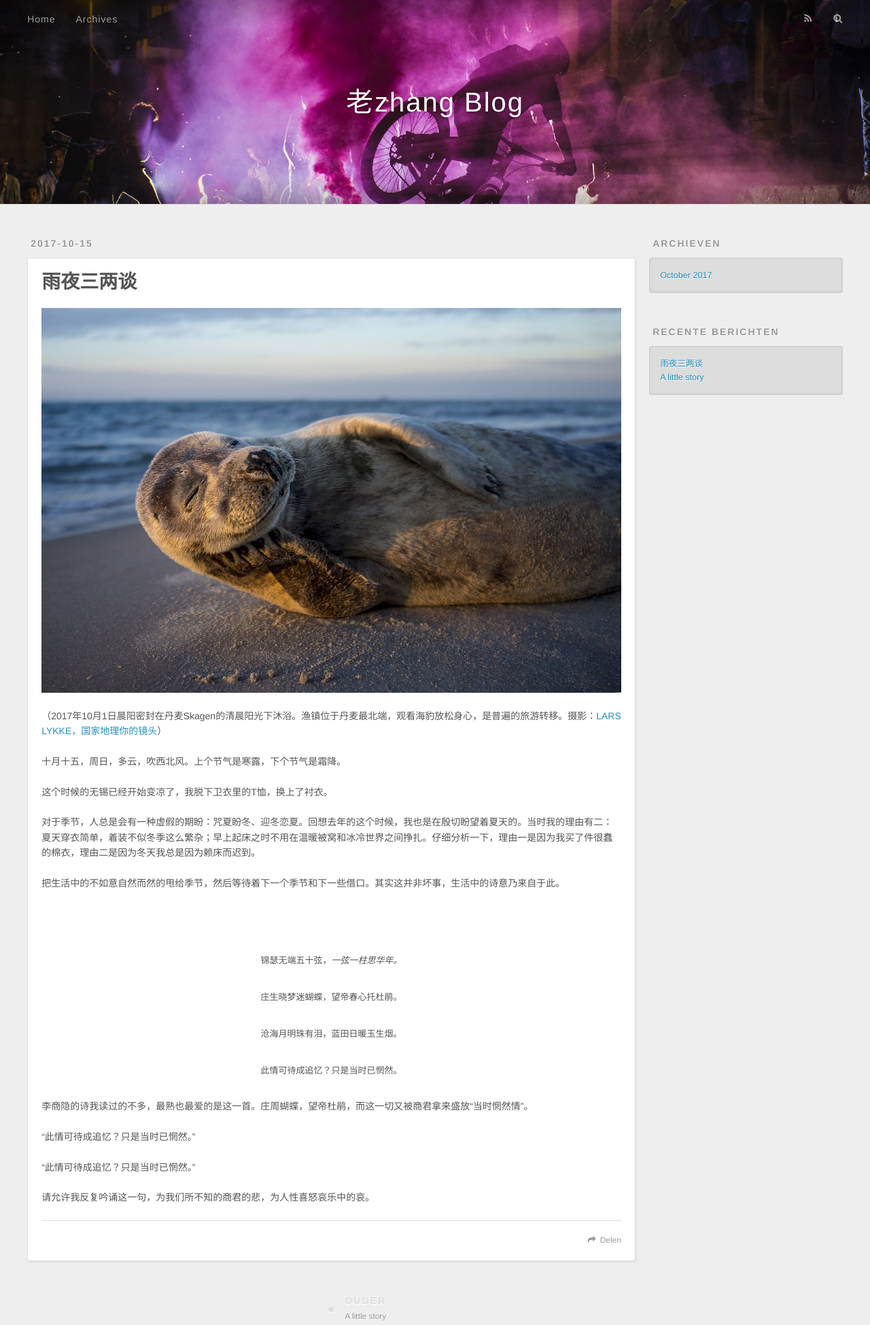
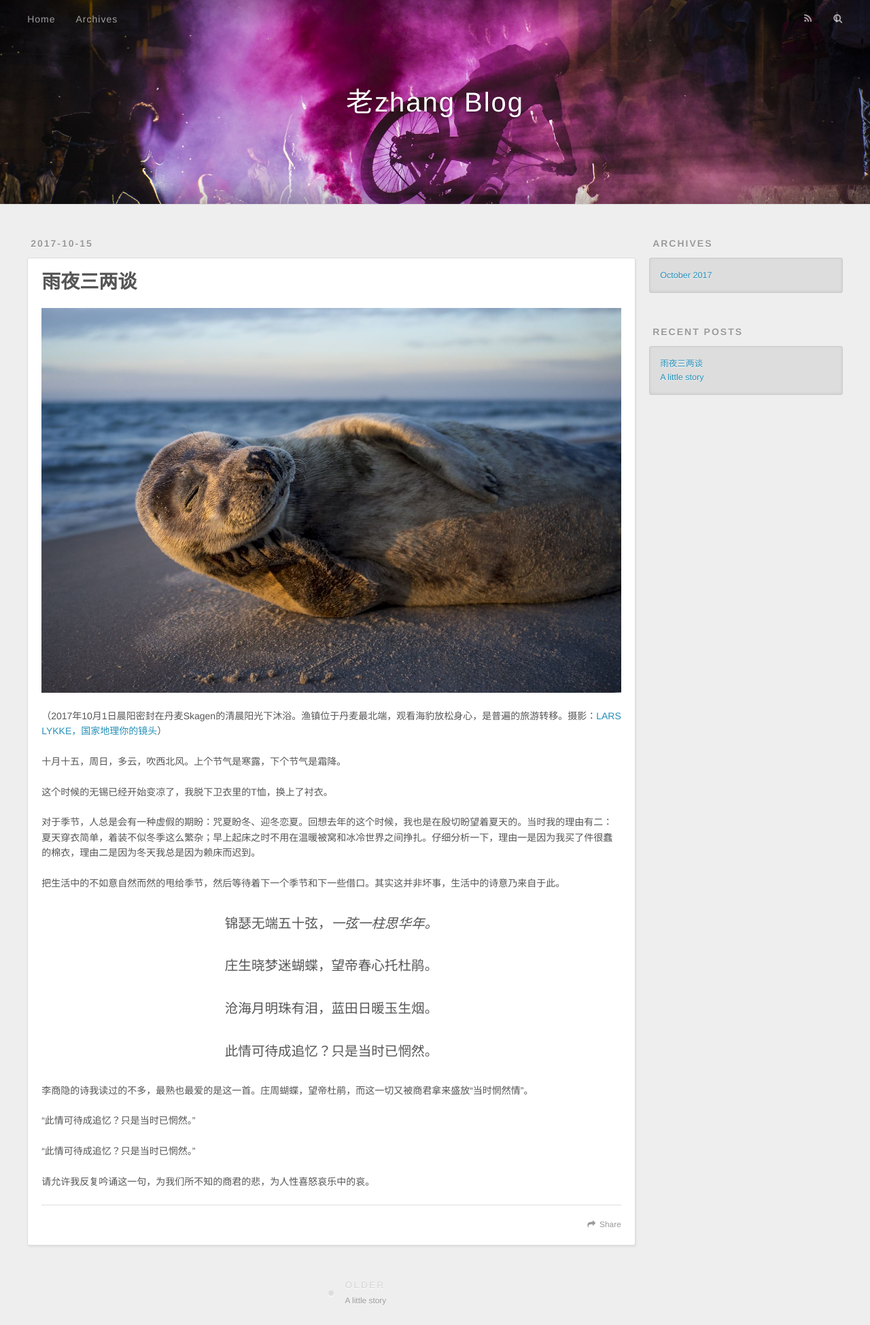
Before and after one commit to lao-zhang/lao-zhang.github.io, a plain HTML site: page 2017/10/15/雨夜三两谈/index.html in a window 1280 px wide. Shown: the top 1949 px of the page at 68% size. Drawn offline with nearby package versions, Linux system fonts and the light colour scheme.

Commit message:
Site updated: 2017-10-15 22:53:19

```diff
--- a/2017/10/15/雨夜三两谈/index.html
+++ b/2017/10/15/雨夜三两谈/index.html
@@ -13,7 +13,7 @@
 <meta property="og:description" content="（2017年10月1日晨阳密封在丹麦Skagen的清晨阳光下沐浴。渔镇位于丹麦最北端，观看海豹放松身心，是普遍的旅游转移。摄影：LARS LYKKE，国家地理你的镜头） 十月十五，周日，多云，吹西北风。上个节气是寒露，下个节气是霜降。 这个时候的无锡已经开始变凉了，我脱下卫衣里的T恤，换上了衬衣。 对于季节，人总是会有一种虚假的期盼：咒夏盼冬、迎冬恋夏。回想去年的这个时候，我也是在殷切盼望着夏天">
 <meta property="og:locale" content="zh-Hans">
 <meta property="og:image" content="http://yoursite.com/images/小海豹.jpeg">
-<meta property="og:updated_time" content="2017-10-15T14:52:03.650Z">
+<meta property="og:updated_time" content="2017-10-15T14:53:10.441Z">
 <meta name="twitter:card" content="summary">
 <meta name="twitter:title" content="雨夜三两谈">
 <meta name="twitter:description" content="（2017年10月1日晨阳密封在丹麦Skagen的清晨阳光下沐浴。渔镇位于丹麦最北端，观看海豹放松身心，是普遍的旅游转移。摄影：LARS LYKKE，国家地理你的镜头） 十月十五，周日，多云，吹西北风。上个节气是寒露，下个节气是霜降。 这个时候的无锡已经开始变凉了，我脱下卫衣里的T恤，换上了衬衣。 对于季节，人总是会有一种虚假的期盼：咒夏盼冬、迎冬恋夏。回想去年的这个时候，我也是在殷切盼望着夏天">
@@ -57,7 +57,7 @@
 
           <a id="nav-rss-link" class="nav-icon" href="/atom.xml" title="RSS Feed"></a>
 
-        <a id="nav-search-btn" class="nav-icon" title="Zoeken"></a>
+        <a id="nav-search-btn" class="nav-icon" title="Search"></a>
       </nav>
       <div id="search-form-wrap">
         <form action="//google.com/search" method="get" accept-charset="UTF-8" class="search-form"><input type="search" name="q" class="search-form-input" placeholder="Search"><button type="submit" class="search-form-submit">&#xF002;</button><input type="hidden" name="sitesearch" value="http://yoursite.com"></form>
@@ -95,8 +95,10 @@
 <p>对于季节，人总是会有一种虚假的期盼：咒夏盼冬、迎冬恋夏。回想去年的这个时候，我也是在殷切盼望着夏天的。当时我的理由有二：夏天穿衣简单，着装不似冬季这么繁杂；早上起床之时不用在温暖被窝和冰冷世界之间挣扎。仔细分析一下，理由一是因为我买了件很蠢的棉衣，理由二是因为冬天我总是因为赖床而迟到。</p>
 <p>把生活中的不如意自然而然的甩给季节，然后等待着下一个季节和下一些借口。其实这并非坏事，生活中的诗意乃来自于此。</p>
 <blockquote>
-<font size="2"><br><br>锦瑟无端五十弦，<em>一弦一柱思华年。</em><br><br>庄生晓梦迷蝴蝶，望帝春心托杜鹃。<br><br>沧海月明珠有泪，蓝田日暖玉生烟。<br><br>此情可待成追忆？只是当时已惘然。</font>
-
+<p>锦瑟无端五十弦，<em>一弦一柱思华年。</em></p>
+<p>庄生晓梦迷蝴蝶，望帝春心托杜鹃。</p>
+<p>沧海月明珠有泪，蓝田日暖玉生烟。</p>
+<p>此情可待成追忆？只是当时已惘然。</p>
 </blockquote>
 <p>李商隐的诗我读过的不多，最熟也最爱的是这一首。庄周蝴蝶，望帝杜鹃，而这一切又被商君拿来盛放“当时惘然情”。</p>
 <p>“此情可待成追忆？只是当时已惘然。”</p>
@@ -106,7 +108,7 @@
 
     </div>
     <footer class="article-footer">
-      <a data-url="http://yoursite.com/2017/10/15/雨夜三两谈/" data-id="cj8svdkzc00007kseqytvcsk9" class="article-share-link">Delen</a>
+      <a data-url="http://yoursite.com/2017/10/15/雨夜三两谈/" data-id="cj8svf0nr00007zse63fm104g" class="article-share-link">Share</a>
 
 
     </footer>
@@ -117,7 +119,7 @@
 
 
     <a href="/2017/10/15/a little story/" id="article-nav-older" class="article-nav-link-wrap">
-      <strong class="article-nav-caption">Ouder</strong>
+      <strong class="article-nav-caption">Older</strong>
       <div class="article-nav-title">A little story</div>
     </a>
 
@@ -140,7 +142,7 @@
 
 
   <div class="widget-wrap">
-    <h3 class="widget-title">Archieven</h3>
+    <h3 class="widget-title">Archives</h3>
     <div class="widget">
       <ul class="archive-list"><li class="archive-list-item"><a class="archive-list-link" href="/archives/2017/10/">October 2017</a></li></ul>
     </div>
@@ -150,7 +152,7 @@
 
 
   <div class="widget-wrap">
-    <h3 class="widget-title">Recente berichten</h3>
+    <h3 class="widget-title">Recent Posts</h3>
     <div class="widget">
       <ul>
 
```
Also changed, not shown: 2017/10/15/a little story/index.html (+5 -5 lines), archives/2017/10/index.html (+4 -4 lines), archives/2017/index.html (+4 -4 lines), archives/index.html (+4 -4 lines), index.html (+9 -7 lines).
